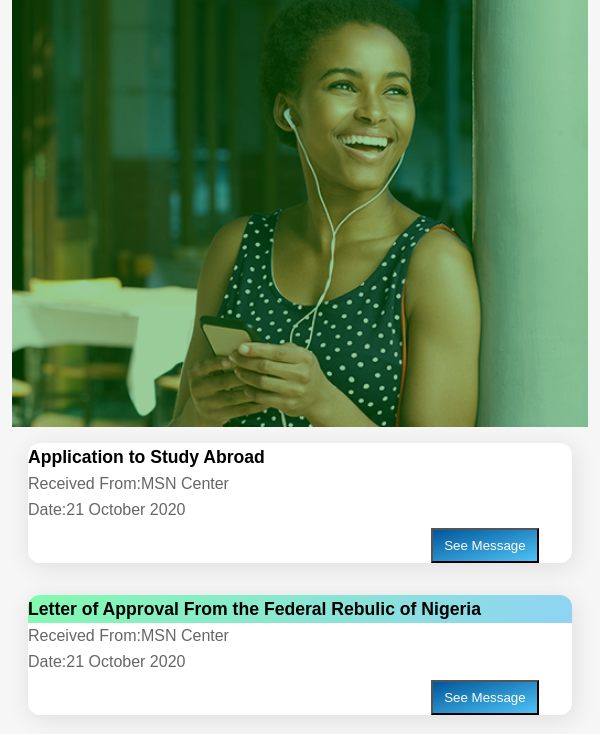
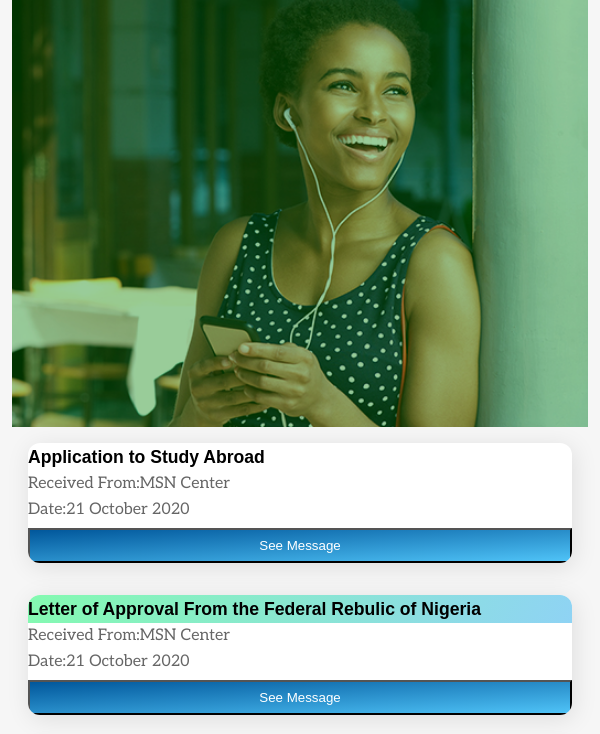
Before and after one commit to Realtime-josh/EPIC_Mail, a plain HTML site: page UI/dashboard.html in a window 600 px wide. Shown: the part 66-800 px from the top of the page. Drawn offline with Linux system fonts and the light colour scheme; a web font is replaced by a local one.

Commit message:
making dashboard responsive

```diff
--- a/UI/css/dashboard.css
+++ b/UI/css/dashboard.css
@@ -306,7 +306,10 @@ nav ul li a:hover{
   color:white;
 }
 
+.receivedFrom{
+  font-family: 'Aleo', serif;
 
+}
 
 .container {
   display: flex;
@@ -344,7 +347,7 @@ footer{
 
 @media screen and (min-width: 600px) {
   .card {
-    flex: 1 1 calc(50% - 2rem);
+    flex: 1 1 calc(80% - 2rem);
   }
 
 
@@ -358,6 +361,16 @@ footer{
     #footerText{
   margin-top: 20%;
 }
+
+    .myBtnn{
+      width: 100%;
+      padding: 0.6em;
+      margin-left:0%;
+      margin-top: 1%;
+      background: linear-gradient(to bottom right,#01579B,#4FC3F7);
+      color:white;
+    }
+
 }
 
 
--- a/UI/dashboard.html
+++ b/UI/dashboard.html
@@ -9,6 +9,7 @@
           <link href="https://fonts.googleapis.com/css?family=Dancing+Script" rel="stylesheet">
           <link href="https://fonts.googleapis.com/css?family=Quattrocento" rel="stylesheet">
           <link href="https://fonts.googleapis.com/css?family=Teko" rel="stylesheet">
+          <link href="https://fonts.googleapis.com/css?family=Aleo" rel="stylesheet">
       <title>Dashboard</title>
       <link rel="stylesheet" href = "css/dashBoard.css" />
   </head>
```
